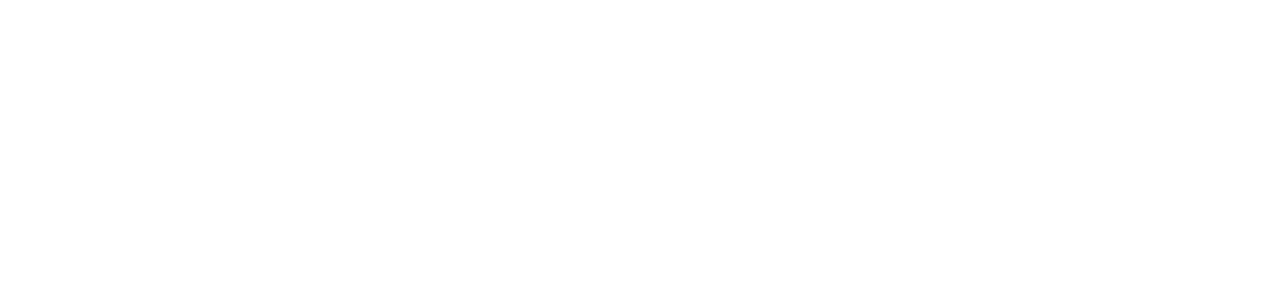
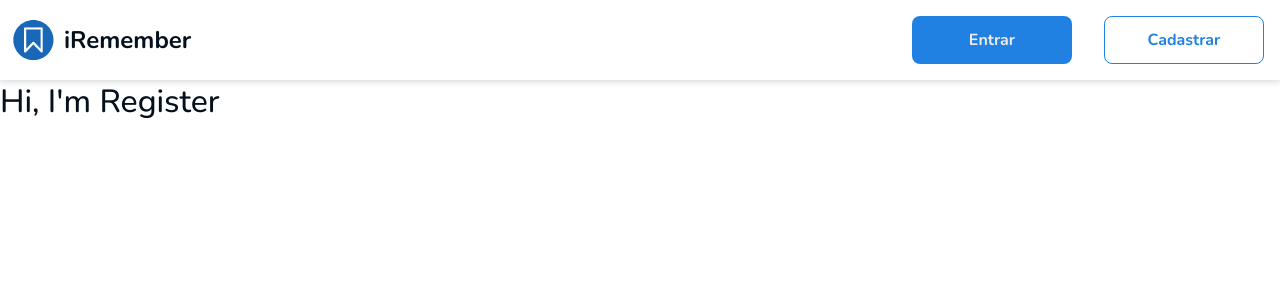
Before and after one commit to eddyzera/iRemember, a React (Create React App) app: page /register in a window 1280 px wide. Before the commit this address had no page. Shown: the top 300 px of the page. Built offline with nearby package versions, Linux system fonts and the light colour scheme.

Commit message:
[feat]: creation Page Register

```diff
--- a/src/pages/register/Register.tsx
+++ b/src/pages/register/Register.tsx
@@ -1,9 +1,13 @@
 import React from 'react'
+import Header from '../../components/header'
 
 export const Register: React.FC = () => {
   return (
-    <div className="register">
-      <h1>Hi, I&apos;m Register</h1>
-    </div>
+    <>
+      <Header />
+      <div className="register">
+        <h1>Hi, I&apos;m Register</h1>
+      </div>
+    </>
   )
 }
--- a/src/provider/routes/index.tsx
+++ b/src/provider/routes/index.tsx
@@ -2,12 +2,14 @@ import React from 'react'
 import { BrowserRouter, Routes, Route } from 'react-router-dom'
 
 import Login from '../../pages/login'
+import Register from '../../pages/register'
 
 export const ProviderRouter: React.FC = () => {
   return (
     <BrowserRouter>
       <Routes>
-        <Route path="/" element={Login} />
+        <Route path="/" element={<Login />} />
+        <Route path="register" element={<Register />} />
       </Routes>
     </BrowserRouter>
   )
```
